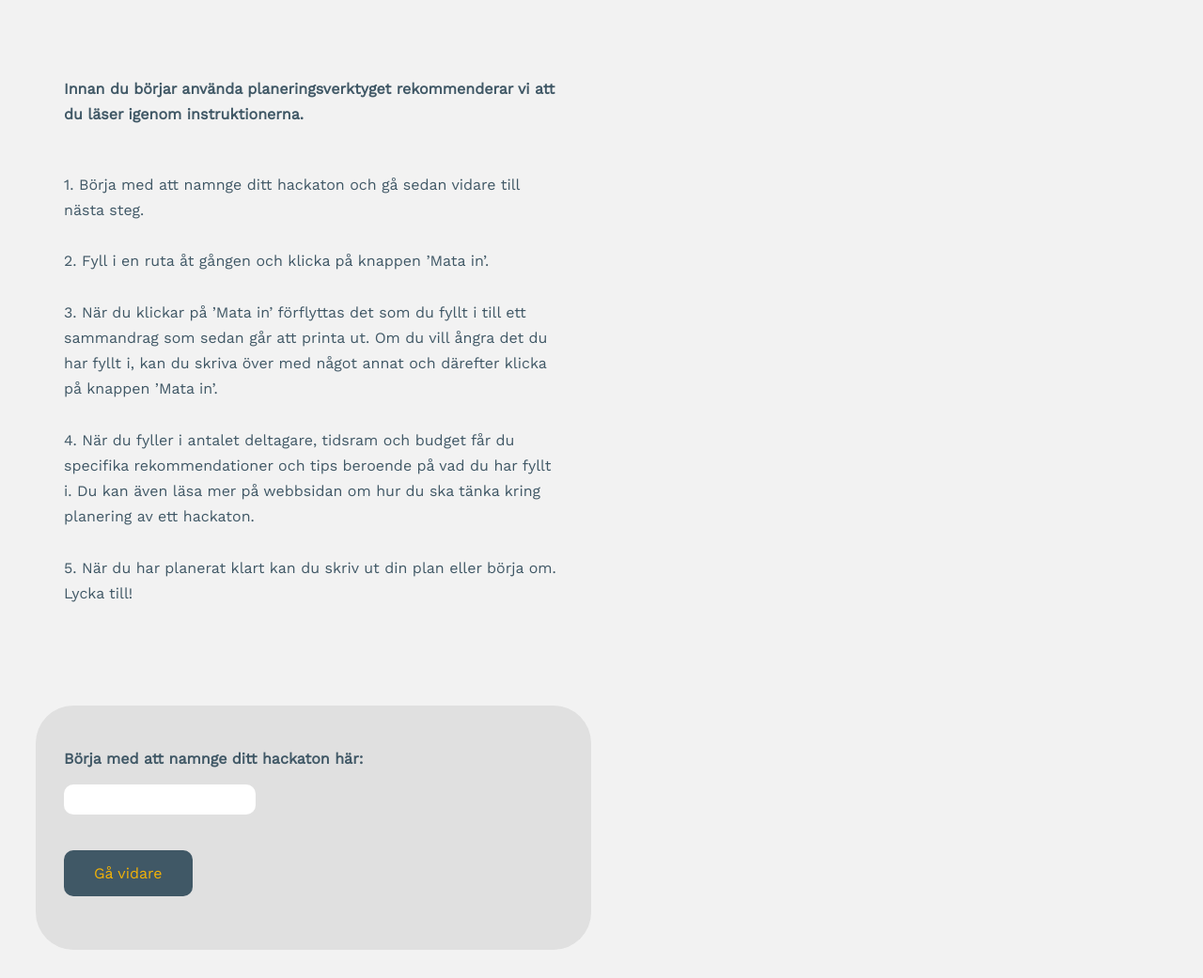
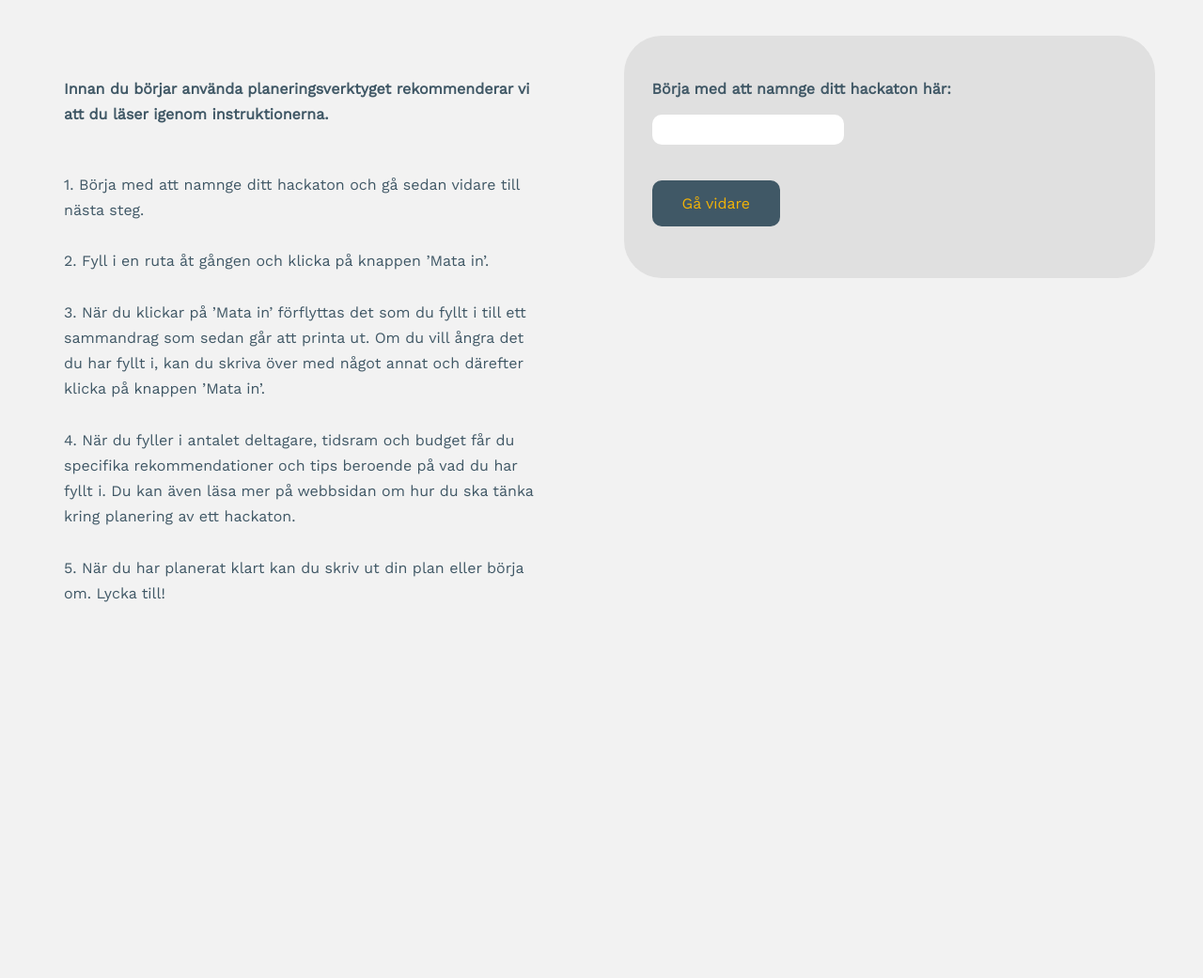
Before and after one commit to Emmaasofiaa/Hackaton, a Flask app: page /login in a window 1280 px wide. Shown: the whole page at 94% size. After the commit the page ends 641 px from the top, so only its background shows below. Run offline with Flask 2, Linux system fonts and the light colour scheme.

Commit message:
Update main.css

```diff
--- a/static/css/main.css
+++ b/static/css/main.css
@@ -157,13 +157,13 @@ a:visited {
 }
 
 .left{
-  width: 42%;
+  width: 40%;
   margin: 30px;
   padding: 30px;
 }
 
 .right{
-  width: 42%;
+  width: 40%;
   background-color: #E0E0E0;
   border-radius: 40px;
   margin: 30px;
```
